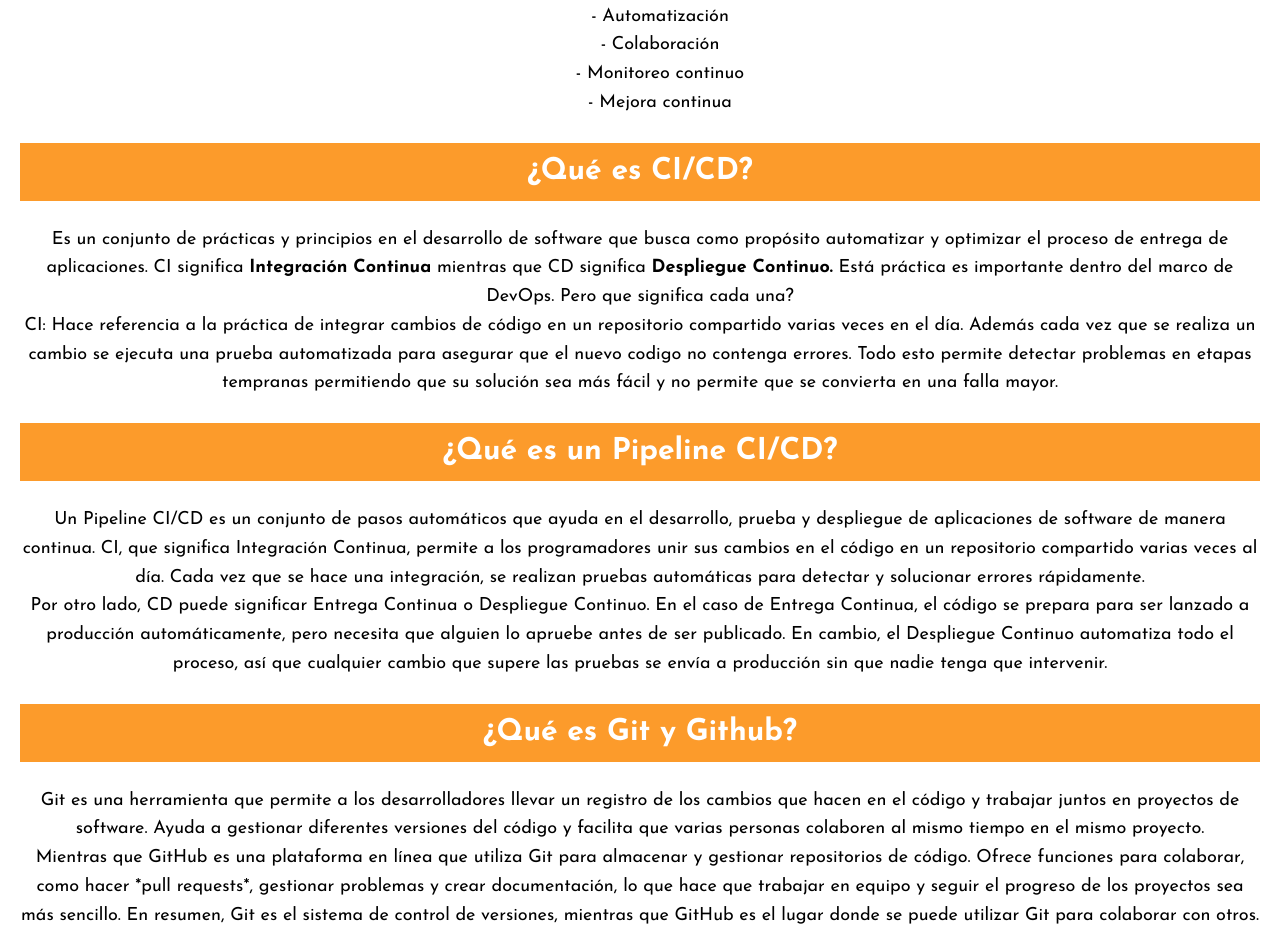
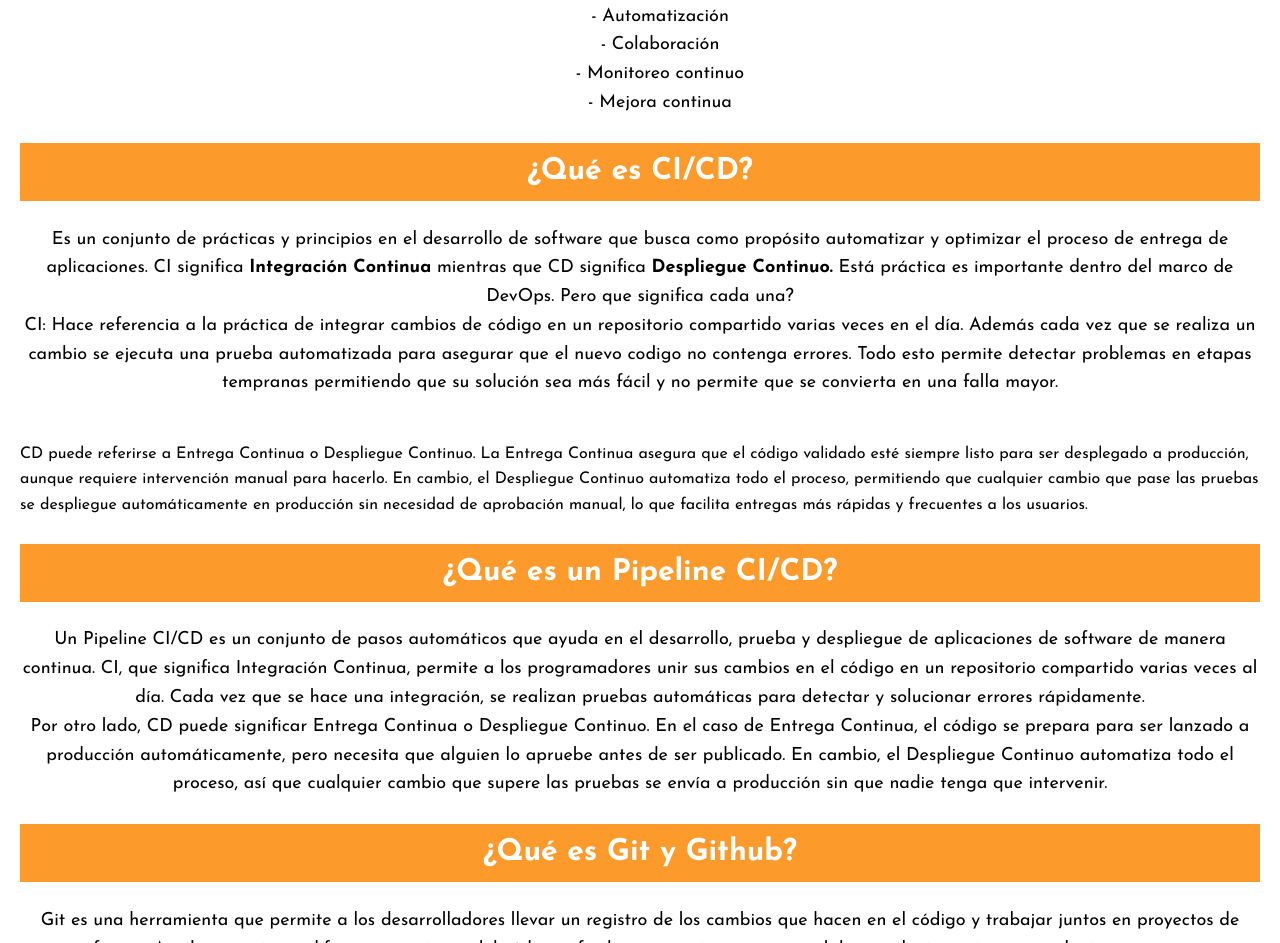
Before and after one commit to Adrixz7/newproject, a plain HTML site: page index.html in a window 1280 px wide. Shown: the part 897-1840 px from the top of the page. Drawn offline with Linux system fonts and the light colour scheme.

Commit message:
Update index.html

```diff
--- a/index.html
+++ b/index.html
@@ -48,6 +48,8 @@
                 <br>
                 CI: Hace referencia a la práctica de integrar cambios de código en un repositorio compartido varias veces en el día. Además cada vez que se realiza un cambio se ejecuta una prueba automatizada para asegurar que el nuevo codigo no contenga errores.
                 Todo esto permite detectar problemas en etapas tempranas permitiendo que su solución sea más fácil y no permite que se convierta en una falla mayor.</p>
+                <br>
+                CD puede referirse a Entrega Continua o Despliegue Continuo. La Entrega Continua asegura que el código validado esté siempre listo para ser desplegado a producción, aunque requiere intervención manual para hacerlo. En cambio, el Despliegue Continuo automatiza todo el proceso, permitiendo que cualquier cambio que pase las pruebas se despliegue automáticamente en producción sin necesidad de aprobación manual, lo que facilita entregas más rápidas y frecuentes a los usuarios.
         </section>
 
         <section id="pipeline">
```
